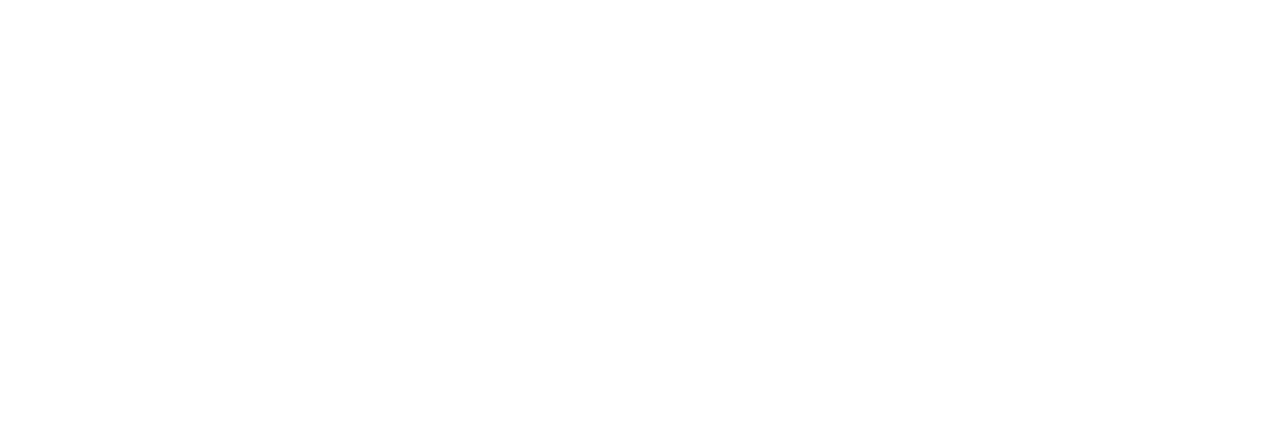
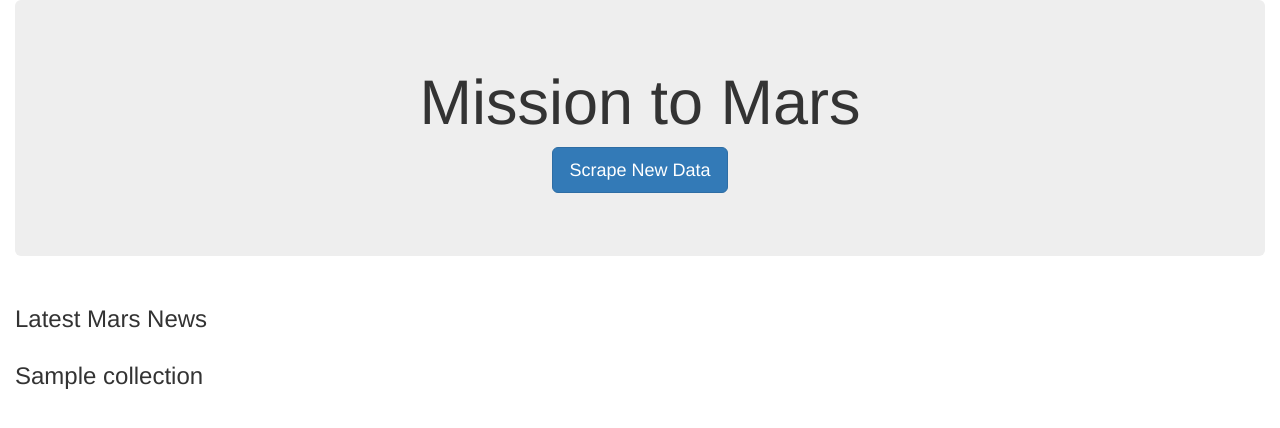
Before and after one commit to andrewbankston/web-scraping-challenge, a Flask app: page / in a window 1280 px wide. Before the commit the part shown is empty. Shown: the top 428 px of the page. Run offline with Flask 2, Linux system fonts and the light colour scheme; a database or web service that is not in the repository returns one stand-in record (values such as "Sample title"); some libraries are stand-ins or nearby versions.

Commit message:
started html

```diff
--- a/Mission_to_Mars/app.py
+++ b/Mission_to_Mars/app.py
@@ -16,7 +16,7 @@ def home():
 @app.route("/scrape")
 def scrape():
 
-    mars_data = scrape_mars.scrape_info()
+    mars_data = scrape_mars.scrape()
 
     mongo.db.collection.update({}, mars_data, upsert=True)
 
--- a/Mission_to_Mars/templates/index.html
+++ b/Mission_to_Mars/templates/index.html
@@ -8,3 +8,22 @@
   <title>Mars Data</title>
   <link rel="stylesheet" href="https://maxcdn.bootstrapcdn.com/bootstrap/3.3.7/css/bootstrap.min.css">
 </head>
+
+<body>
+    <div class="container-fluid">
+        <div class="jumbotron text-center">
+          <h1>Mission to Mars</h1>
+          <p><a class="btn btn-primary btn-lg" href="/scrape" role="button">Scrape New Data</a></p>
+        </div>
+        <div class="row">
+            <div class="col-md-12">
+                <h3>Latest Mars News</h3>
+            </div>
+        </div>
+        <div class="row">
+            <div class="col-md-12">
+                <h3>{{ mars.latest_news_title }}</h3>
+            </div>
+        </div>
+
+</body>
```
